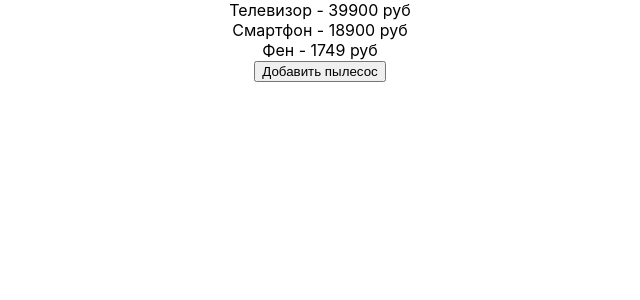
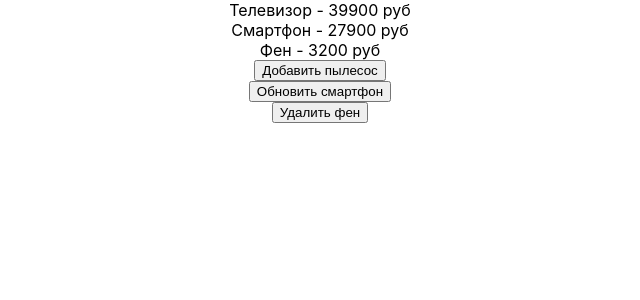
Before and after one commit to vitalyvitmens/requests-to-server-react, a React (Create React App) app in the folder my-app/: page / in a window 1280 px wide. Shown: the top 300 px of the page, without its empty margins (320-960 px from the left). Built offline with nearby package versions, Linux system fonts and the light colour scheme; data requests are answered from the project's data file.

Commit message:
add PUT DELETE

```diff
--- a/my-app/src/App.js
+++ b/my-app/src/App.js
@@ -172,44 +172,181 @@ import styles from './app.module.css'
 
 //! POST
 // https://jsonplaceholder.typicode.com/
+// export const App = () => {
+// 	const [products, setProducts] = useState([])
+// 	const [isLoading, setIsLoading] = useState(false)
+// 	const [isCreating, setIsCreating] = useState(false)
+// 	const [refreshProductsFlag, setRefreshProductsFlag] = useState(false)
+
+// 	const refreshProducts = () => setRefreshProductsFlag(!refreshProductsFlag)
+
+// 	useEffect(() => {
+// 		setIsLoading(true)
+
+// 		fetch('http://localhost:3005/products')
+// 			.then((loadedData) => loadedData.json())
+// 			.then((loadedProducts) => {
+// 				setProducts(loadedProducts)
+// 			})
+// 			.finally(() => {
+// 				setIsLoading(false)
+// 			})
+// 	}, [refreshProductsFlag])
+
+// 	const requestAddVacuumCleaner = () => {
+// 		setIsCreating(true)
+// 		fetch('http://localhost:3005/products', {
+// 			method: 'POST',
+// 			headers: { 'Content-Type': 'application/json; charset=utf-8' },
+// 			body: JSON.stringify({
+// 				name: 'Новый пылесос',
+// 				price: 4690,
+// 			}),
+// 		})
+// 			.then((rawResponse) => rawResponse.json())
+// 			.then((response) => {
+// 				console.log('Пылесос добавлен! Ответ сервера:', response)
+// 				refreshProducts()
+// 			})
+// 			.finally(() => setIsCreating(false))
+// 	}
+
+// 	return (
+// 		<div className={styles.app}>
+// 			{isLoading ? (
+// 				// https://cssloaders.github.io/
+// 				<div className={styles.loader}></div>
+// 			) : (
+// 				products.map(({ id, name, price }) => (
+// 					<div key={id}>
+// 						{name} - {price} руб
+// 					</div>
+// 				))
+// 			)}
+// 			<button disabled={isCreating} onClick={requestAddVacuumCleaner}>
+// 				Добавить пылесос
+// 			</button>
+// 		</div>
+// 	)
+// }
+
+//! PUT, PATCH, DELETE
+// export const App = () => {
+// 	const [products, setProducts] = useState([])
+// 	const [isLoading, setIsLoading] = useState(false)
+// 	const [isCreating, setIsCreating] = useState(false)
+// 	const [isUpdating, setIsUpdating] = useState(false)
+// 	const [isDeleting, setIsDeleting] = useState(false)
+// 	const [refreshProductsFlag, setRefreshProductsFlag] = useState(false)
+
+// 	const refreshProducts = () => setRefreshProductsFlag(!refreshProductsFlag)
+
+// 	useEffect(() => {
+// 		setIsLoading(true)
+
+// 		fetch('http://localhost:3005/products')
+// 			.then((loadedData) => loadedData.json())
+// 			.then((loadedProducts) => {
+// 				setProducts(loadedProducts)
+// 			})
+// 			.finally(() => {
+// 				setIsLoading(false)
+// 			})
+// 	}, [refreshProductsFlag])
+
+// 	const requestAddVacuumCleaner = () => {
+// 		setIsCreating(true)
+// 		fetch('http://localhost:3005/products', {
+// 			method: 'POST',
+// 			headers: { 'Content-Type': 'application/json; charset=utf-8' },
+// 			body: JSON.stringify({
+// 				name: 'Новый пылесос',
+// 				price: 4690,
+// 			}),
+// 		})
+// 			.then((rawResponse) => rawResponse.json())
+// 			.then((response) => {
+// 				console.log('Пылесос добавлен! Ответ сервера:', response)
+// 				refreshProducts()
+// 			})
+// 			.finally(() => setIsCreating(false))
+// 	}
+
+// 	const requestUpdateSmartphone = () => {
+// 		setIsUpdating(true)
+// 		fetch('http://localhost:3005/products/002', {
+// 			method: 'PUT',
+// 			headers: { 'Content-Type': 'application/json; charset=utf-8' },
+// 			body: JSON.stringify({
+// 				name: 'Смартфон',
+// 				price: 17900,
+// 			}),
+// 		})
+// 			.then((rawResponse) => rawResponse.json())
+// 			.then((response) => {
+// 				console.log('Смартфон обновлён! Ответ сервера:', response)
+// 				refreshProducts()
+// 			})
+// 			.finally(() => setIsUpdating(false))
+// 	}
+
+// 	const requestDeleteHairDryer = () => {
+// 		setIsDeleting(true)
+// 		fetch('http://localhost:3005/products/003', {
+// 			method: 'DELETE',
+// 		})
+// 			.then((rawResponse) => rawResponse.json())
+// 			.then((response) => {
+// 				console.log('Фен удалён! Ответ сервера:', response)
+// 				refreshProducts()
+// 			})
+// 			.finally(() => setIsDeleting(false))
+// 	}
+
+// 	return (
+// 		<div className={styles.app}>
+// 			{isLoading ? (
+// 				// https://cssloaders.github.io/
+// 				<div className={styles.loader}></div>
+// 			) : (
+// 				products.map(({ id, name, price }) => (
+// 					<div key={id}>
+// 						{name} - {price} руб
+// 					</div>
+// 				))
+// 			)}
+// 			<button disabled={isCreating} onClick={requestAddVacuumCleaner}>
+// 				Добавить пылесос
+// 			</button>
+// 			<button disabled={isUpdating} onClick={requestUpdateSmartphone}>
+// 				Обновить смартфон
+// 			</button>
+// 			<button disabled={isDeleting} onClick={requestDeleteHairDryer}>
+// 				Удалить фен
+// 			</button>
+// 		</div>
+// 	)
+// }
+
+//! Пользовательские хуки. Добавление товара
+import {
+	useRequestGetProducts,
+	useRequestAddVacuumCleaner,
+	useRequestUpdateSmartphone,
+	useRequestDeleteHairDryer,
+} from './hooks'
+
 export const App = () => {
-	const [products, setProducts] = useState([])
-	const [isLoading, setIsLoading] = useState(false)
-	const [isCreating, setIsCreating] = useState(false)
 	const [refreshProductsFlag, setRefreshProductsFlag] = useState(false)
-
 	const refreshProducts = () => setRefreshProductsFlag(!refreshProductsFlag)
 
-	useEffect(() => {
-		setIsLoading(true)
-
-		fetch('http://localhost:5967/products')
-			.then((loadedData) => loadedData.json())
-			.then((loadedProducts) => {
-				setProducts(loadedProducts)
-			})
-			.finally(() => {
-				setIsLoading(false)
-			})
-	}, [refreshProductsFlag])
-
-	const requestAddVacuumCleaner = () => {
-		setIsCreating(true)
-		fetch('http://localhost:5967/products', {
-			method: 'POST',
-			headers: { 'Content-Type': 'application/json; charset=utf-8' },
-			body: JSON.stringify({
-				name: 'Новый пылесос',
-				price: 4690,
-			}),
-		})
-			.then((rawResponse) => rawResponse.json())
-			.then((response) => {
-				console.log('Пылесос добавлен! Ответ серевера:', response)
-				refreshProducts()
-			})
-			.finally(() => setIsCreating(false))
-	}
+	const { products, isLoading } = useRequestGetProducts(refreshProductsFlag)
+	const { isCreating, requestAddVacuumCleaner } =
+		useRequestAddVacuumCleaner(refreshProducts)
+	const { isUpdating, requestUpdateSmartphone } =
+		useRequestUpdateSmartphone(refreshProducts)
+	const { isDeleting, requestDeleteHairDryer } =
+		useRequestDeleteHairDryer(refreshProducts)
 
 	return (
 		<div className={styles.app}>
@@ -226,6 +363,12 @@ export const App = () => {
 			<button disabled={isCreating} onClick={requestAddVacuumCleaner}>
 				Добавить пылесос
 			</button>
+			<button disabled={isUpdating} onClick={requestUpdateSmartphone}>
+				Обновить смартфон
+			</button>
+			<button disabled={isDeleting} onClick={requestDeleteHairDryer}>
+				Удалить фен
+			</button>
 		</div>
 	)
 }
--- a/my-app/src/app.module.css
+++ b/my-app/src/app.module.css
@@ -114,3 +114,8 @@
 		transform: rotate(360deg);
 	}
 }
+
+button {
+  display: block;
+  margin: auto;
+}
--- a/my-app/src/db.json
+++ b/my-app/src/db.json
@@ -6,14 +6,14 @@
 			"price": 39900
 		},
 		{
-			"id": "002",
 			"name": "Смартфон",
-			"price": 18900
+			"price": 27900,
+			"id": "002"
 		},
 		{
-			"id": "003",
 			"name": "Фен",
-			"price": 1749
+			"price": 3200,
+			"id": "003"
 		}
 	]
 }
--- /dev/null
+++ b/my-app/src/hooks/index.js
@@ -0,0 +1,4 @@
+export * from './use-request-add-vacuum-cleaner'
+export * from './use-request-delete-hair-dryer'
+export * from './use-request-get-products'
+export * from './use-request-update-smartphone'
--- /dev/null
+++ b/my-app/src/hooks/use-request-add-vacuum-cleaner.js
@@ -0,0 +1,28 @@
+import { useState } from 'react'
+
+export const useRequestAddVacuumCleaner = (refreshProducts) => {
+	const [isCreating, setIsCreating] = useState(false)
+
+	const requestAddVacuumCleaner = () => {
+		setIsCreating(true)
+		fetch('http://localhost:3005/products', {
+			method: 'POST',
+			headers: { 'Content-Type': 'application/json; charset=utf-8' },
+			body: JSON.stringify({
+				name: 'Новый пылесос',
+				price: 4690,
+			}),
+		})
+			.then((rawResponse) => rawResponse.json())
+			.then((response) => {
+				console.log('Пылесос добавлен! Ответ сервера:', response)
+				refreshProducts()
+			})
+			.finally(() => setIsCreating(false))
+	}
+
+	return {
+		isCreating,
+		requestAddVacuumCleaner,
+	}
+}
--- /dev/null
+++ b/my-app/src/hooks/use-request-delete-hair-dryer.js
@@ -0,0 +1,23 @@
+import { useState } from 'react'
+
+export const useRequestDeleteHairDryer = (refreshProducts) => {
+	const [isDeleting, setIsDeleting] = useState(false)
+
+	const requestDeleteHairDryer = () => {
+		setIsDeleting(true)
+		fetch('http://localhost:3005/products/003', {
+			method: 'DELETE',
+		})
+			.then((rawResponse) => rawResponse.json())
+			.then((response) => {
+				console.log('Фен удалён! Ответ сервера:', response)
+				refreshProducts()
+			})
+			.finally(() => setIsDeleting(false))
+	}
+
+	return {
+		isDeleting,
+		requestDeleteHairDryer,
+	}
+}
--- /dev/null
+++ b/my-app/src/hooks/use-request-get-products.js
@@ -0,0 +1,24 @@
+import { useState, useEffect } from 'react'
+
+export const useRequestGetProducts = (refreshProductsFlag) => {
+	const [products, setProducts] = useState([])
+	const [isLoading, setIsLoading] = useState(false)
+
+	useEffect(() => {
+		setIsLoading(true)
+
+		fetch('http://localhost:3005/products')
+			.then((loadedData) => loadedData.json())
+			.then((loadedProducts) => {
+				setProducts(loadedProducts)
+			})
+			.finally(() => {
+				setIsLoading(false)
+			})
+	}, [refreshProductsFlag])
+
+	return {
+		products,
+		isLoading,
+	}
+}
--- /dev/null
+++ b/my-app/src/hooks/use-request-update-smartphone.js
@@ -0,0 +1,28 @@
+import { useState } from 'react'
+
+export const useRequestUpdateSmartphone = (refreshProducts) => {
+	const [isUpdating, setIsUpdating] = useState(false)
+
+	const requestUpdateSmartphone = () => {
+		setIsUpdating(true)
+		fetch('http://localhost:3005/products/002', {
+			method: 'PUT',
+			headers: { 'Content-Type': 'application/json; charset=utf-8' },
+			body: JSON.stringify({
+				name: 'Смартфон',
+				price: 17900,
+			}),
+		})
+			.then((rawResponse) => rawResponse.json())
+			.then((response) => {
+				console.log('Смартфон обновлён! Ответ сервера:', response)
+				refreshProducts()
+			})
+			.finally(() => setIsUpdating(false))
+	}
+
+	return {
+		isUpdating,
+		requestUpdateSmartphone,
+	}
+}
```
